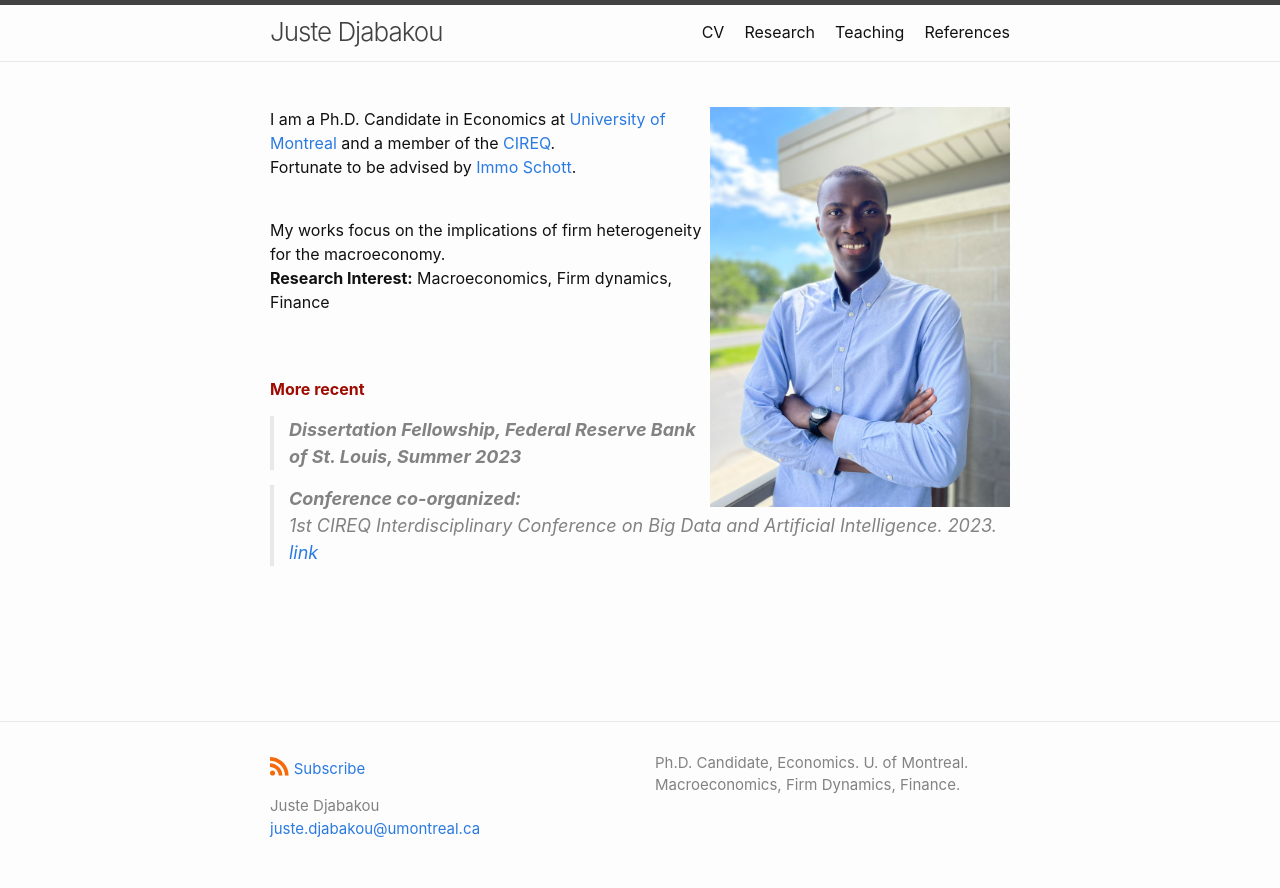
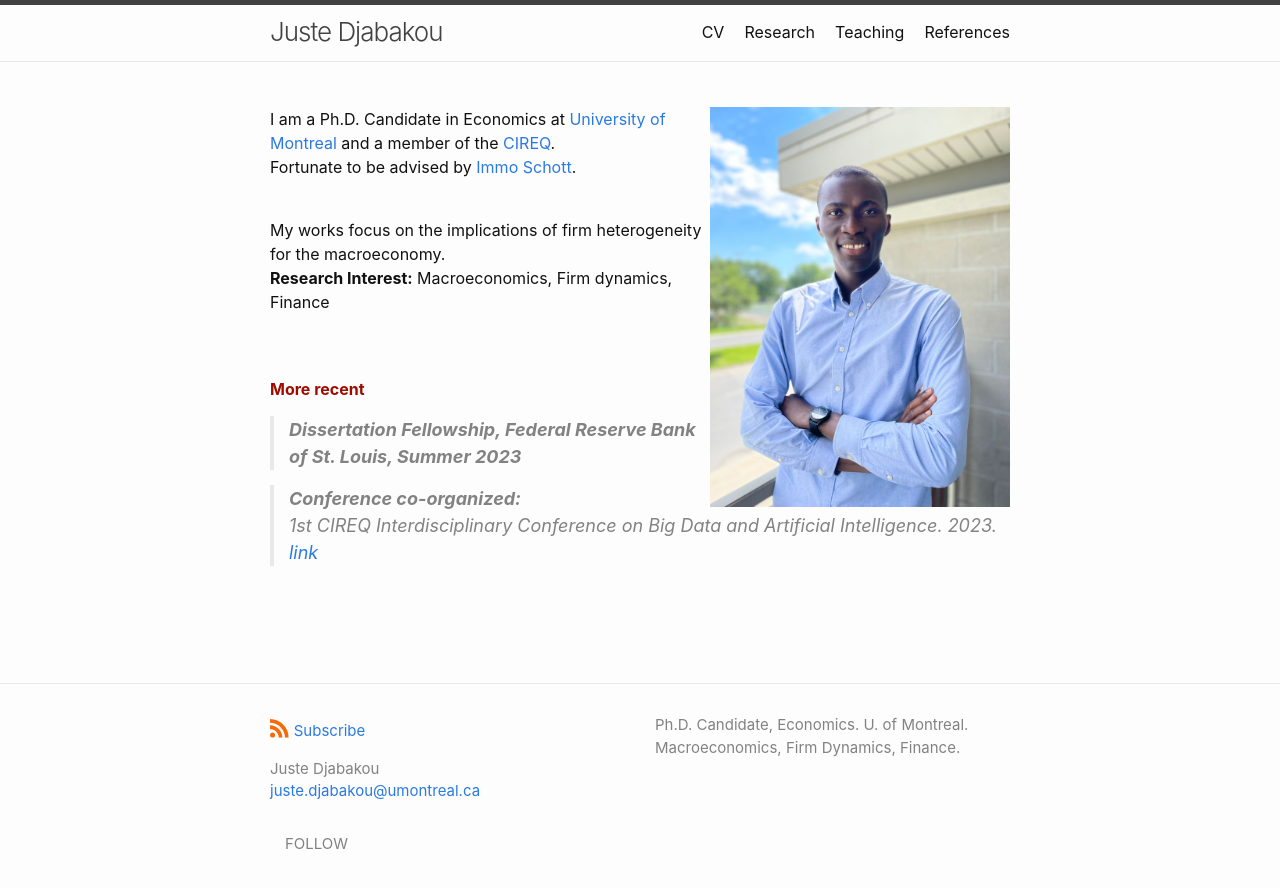
Before and after one commit to justedjabakou/justedjabakou.github.io, a Jekyll site: the page built from index.md, in a window 1280 px wide. Shown: the top 888 px of the page. Built offline with Jekyll 4.4.1, drawn with Linux system fonts in a browser that asks for light colours.

Commit message:
Update footer.html

```diff
--- a/_includes/footer.html
+++ b/_includes/footer.html
@@ -28,6 +28,34 @@
       </div>
     </div>
 
+    <div class="footer-col footer-col-2 social-links">
+        <h4>FOLLOW</h4>
+
+        {% for follow in site.footer.follow %}
+          <span class="wrap-link">
+
+            {% assign follow_icon_path = "/assets/img/icons/" | append: follow.name | downcase | append: ".png" | absolute_url %}
+            <img
+              src="{{ follow_icon_path }}"
+              alt="{{ follow.name | downcase }}"
+            />
+            <a href="{{ follow.link }}">
+              {% if follow.value and follow.value != "" and follow.value != nil %}
+                {{ follow.value }}
+              {% else %}
+                {{ follow.name }}
+              {% endif %}
+            </a>
+          </span>
+
+          {% assign mod = forloop.index | modulo: 2 %} {% if mod == 0 %}
+            <br />
+          {% endif %}
+
+        {% endfor %}
+      </div>
+
+
     <div class="social-links">
       {%- include social.html -%}
     </div>
```
